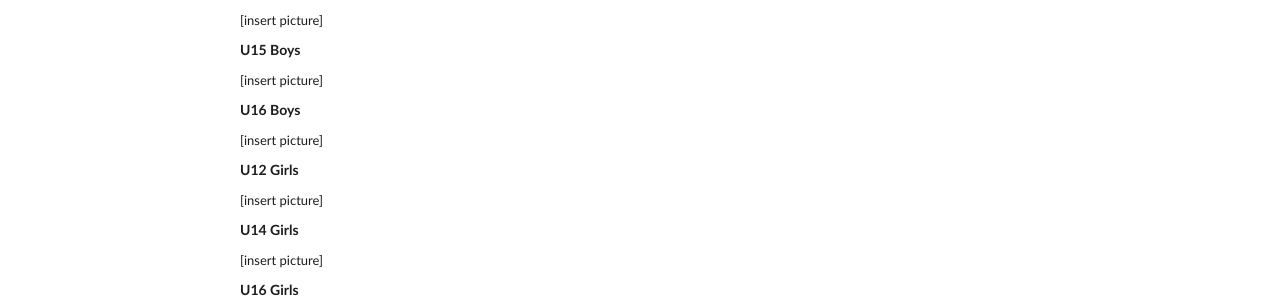
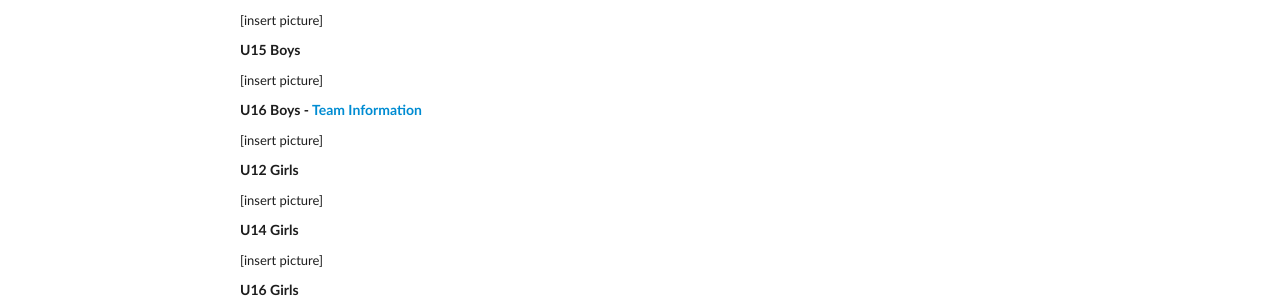
Before and after one commit to SCPASA/SCPASA.github.io, a Jekyll site: the page built from teams.md, in a window 1280 px wide. Shown: the part 253-551 px from the top of the page. Built offline with Jekyll 4.4.1, drawn with Linux system fonts in a browser that asks for light colours; Markdown is read by kramdown in place of the engine named in the settings.

Commit message:
Update teams.md

```diff
--- a/teams.md
+++ b/teams.md
@@ -13,7 +13,7 @@ permalink: /teams/
 #####U15 Boys
 [insert picture]
 
-#####U16 Boys
+#####U16 Boys - [Team Information](http://scpasa.github.io/teams/U16-Boys/)
 [insert picture]
 
 #####U12 Girls
```
